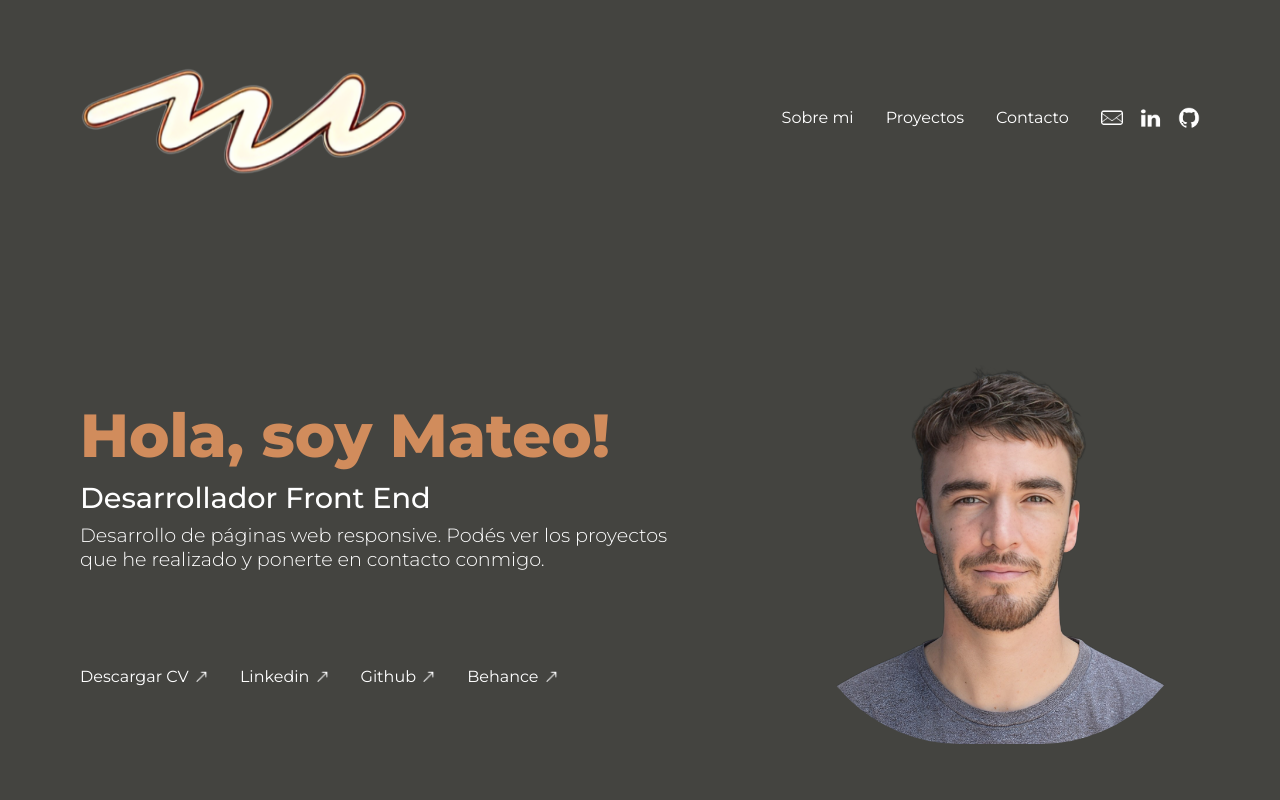
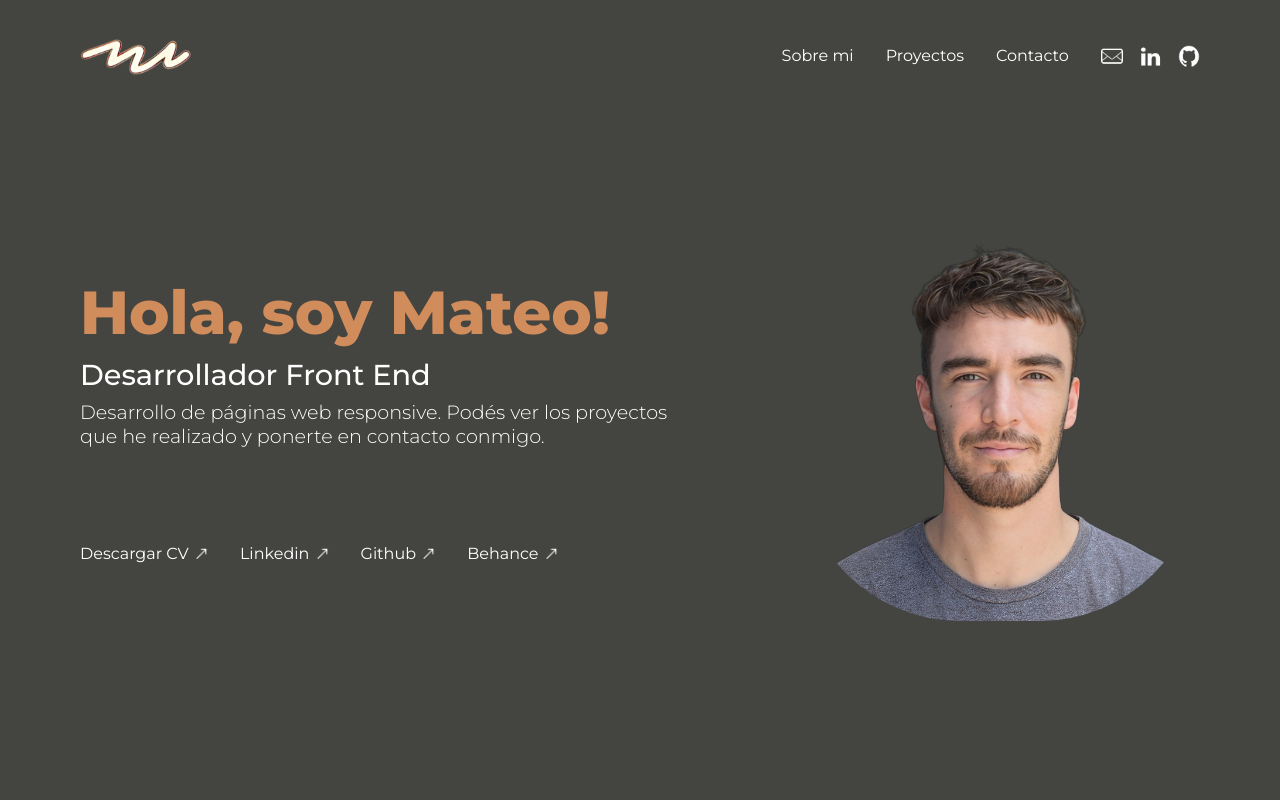
Before and after one commit to Mateocorsi33/portfolio, a React (Create React App) app: page / in a window 1280 px wide. Shown: the top 800 px of the page. Built offline with nearby package versions, Linux system fonts and the light colour scheme.

Commit message:
tamaños

```diff
--- a/src/Components/Header/elementos.jsx
+++ b/src/Components/Header/elementos.jsx
@@ -89,6 +89,10 @@ const List = styled.li`
   list-style-type: none;
 `;
 
+const ImgLogo = styled.img`
+  width:7rem;
+`;
+
 
 
 const Navbar = () => {
@@ -106,7 +110,7 @@ const Navbar = () => {
   return (
     <>
       <Nav>
-          <InicioLink to="/" style={{}}><img src={logo} alt="logo" /></InicioLink>
+          <InicioLink to="/" style={{}}><ImgLogo src={logo} alt="logo" /></InicioLink>
         <Ul>
           <List><NavLink to="/sobre-mi" style={{}}>Sobre mi</NavLink></List>
           <List><NavLink to='/proyectos' style={{}}>Proyectos</NavLink></List>
```
